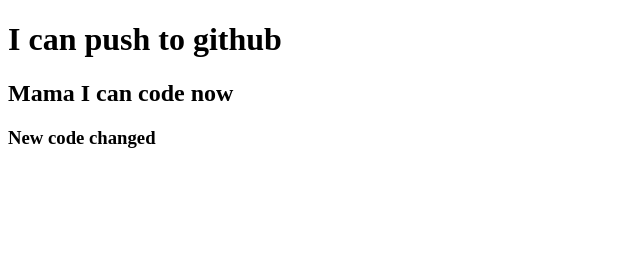
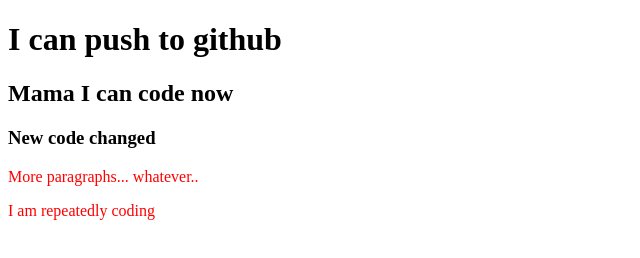
Before and after one commit to fuadalvi18/my-second-repo, a plain HTML site: page index.html in a window 1280 px wide. Shown: the whole page, without its empty margins (0-640 px from the left). Drawn offline with Linux system fonts and the light colour scheme.

Commit message:
style added

```diff
--- a/index.html
+++ b/index.html
@@ -5,10 +5,13 @@
     <meta http-equiv="X-UA-Compatible" content="IE=edge">
     <meta name="viewport" content="width=device-width, initial-scale=1.0">
     <title>My Second GitHub Repo</title>
+    <link rel="stylesheet" href="style.css">
 </head>
 <body>
     <h1>I can push to github</h1>
     <h2>Mama I can code now</h2>
     <h3>New code changed</h3>
+    <p>More paragraphs... whatever..</p>
+    <p>I am repeatedly coding</p>
 </body>
 </html>
--- /dev/null
+++ b/style.css
@@ -0,0 +1,3 @@
+p{
+    color: red;
+}
```
